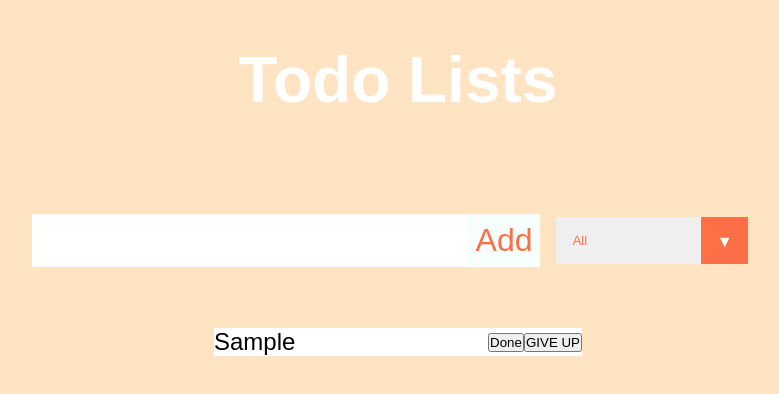
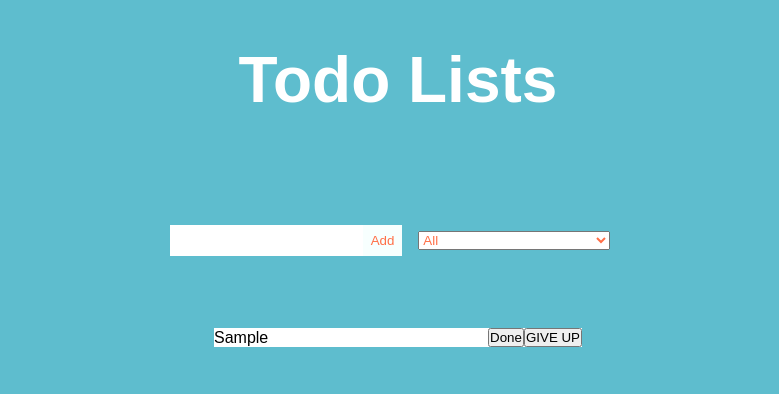
Before and after one commit to Lamberor/react-todo, a React (Create React App) app: page / in a window 1280 px wide. Both pictures are taken after typing "Sample" into the empty fields and a click on the button "Add". Shown: the top 394 px of the page, without its empty margins (242-1021 px from the left). Built offline with nearby package versions, Linux system fonts and the light colour scheme.

Commit message:
save to localStorage

```diff
--- a/src/App.css
+++ b/src/App.css
@@ -6,7 +6,7 @@
 
 body {
     /* background-image: linear-gradient(#e66465, #9198e5); */
-    background-color: bisque;
+    background-color: rgb(94, 189, 206);
     color: white;
     font-family: "Poppins", sans-serif;
     min-height: 100vh;
@@ -25,7 +25,7 @@ header, form {
 
 form input, form button {
     padding: 0.5rem;
-    font-size: 2rem;
+    /* font-size: 2rem; */
     border: none;
     background: white;
 }
@@ -37,10 +37,10 @@ form button {
     transition: all 0.3s ease;
 }
 
-form button:hover {
+/* form button:hover {
     background: #ff6f47;
     color: white;
-}
+} */
 
 .todo-container {
     display: flex;
@@ -56,17 +56,17 @@ form button:hover {
 .todo {
     margin: 0.5rem;
     background: white;
-    font-size: 1.5rem;
+    /* font-size: 1.5rem; */
     color: black;
     display: flex;
     justify-content: space-between;
     align-items: center;
-    transition: all 1s ease;
+    /* transition: all 1s ease; */
 }
 
-.filter-todo {
+/* .filter-todo {
     padding: 1rem;
-}
+} */
 
 .todo li {
     flex: 1;
@@ -105,7 +105,7 @@ form button:hover {
 
 /*CUSTOM SELECTOR */
 
-select {
+/* select {
     -webkit-appearance: none;
     -moz-appearance: none;
     -ms-appearance: none;
@@ -114,7 +114,7 @@ select {
     box-shadow: none;
     border: 0 !important;
     background-image: none;
-}
+} */
 
 /* Custom Select */
 
@@ -133,7 +133,7 @@ select {
 
 /* Arrow */
 
-.select::after {
+/* .select::after {
     content: "\25BC";
     position: absolute;
     top: 0;
@@ -142,7 +142,7 @@ select {
     background: #ff6f47;
     cursor: pointer;
     pointer-events: none;
-}
+} */
 
 /* Transition */
 
--- a/src/App.js
+++ b/src/App.js
@@ -11,7 +11,12 @@ function App() {
 	const [filter, setFilter] = useState([]);
 
 	useEffect(() => {
+		getLocal();
+	}, []);
+
+	useEffect(() => {
 		filterHandler();
+		saveLocal();
 	}, [todos, status]);
 
 	const filterHandler = () => {
@@ -27,6 +32,19 @@ function App() {
 				break;
 		};
 	};
+
+	const saveLocal = () => {
+		localStorage.setItem('todos', JSON.stringify(todos));
+	};
+
+	const getLocal = () => {
+		if (localStorage.getItem('todos') == null) {
+			localStorage.setItem('todos', JSON.stringify([]));
+		} else {
+			let todoLocal = JSON.parse(localStorage.getItem('todos'));
+			setTodos(todoLocal);
+		}
+	}
 
 	return (
 		<div className="App">
```
